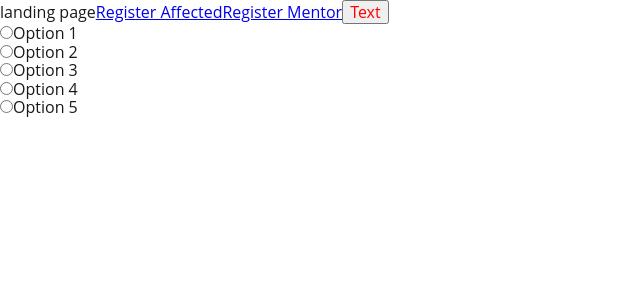
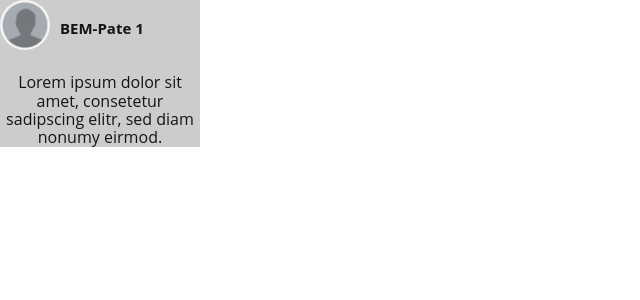
Before and after one commit to BEM-Pate/BEM-Frontend, a React (Create React App) app: page / in a window 1280 px wide. Shown: the top 300 px of the page, without its empty margins (0-640 px from the left). Built offline with nearby package versions, Linux system fonts and the light colour scheme.

Commit message:
Add AvatarList & ColorList
AvatarListe mit dummy Image Header und Description. Der Gedanke für die, die kein PB haben den anfangsbuchstaben vom Vor und Zunamen. Erstmal Hardcode. Eventuell npm paket finden?

```diff
--- /dev/null
+++ b/src/components/AvatarList/AvatarList.module.scss
@@ -0,0 +1,16 @@
+.cardContainer {
+  display: flex;
+
+  &HeaderText {
+    font-size: 15px;
+    padding-left: 5%;
+  }
+  &DescriptionText {
+    max-width: 200px;
+    text-align: center;
+  }
+}
+.mainContainer {
+  background-color: var(--color-border);
+  width: 200px;
+}
--- /dev/null
+++ b/src/components/AvatarList/AvatarList.tsx
@@ -0,0 +1,19 @@
+import React from 'react';
+import style from './AvatarList.module.scss';
+// import ColorAvatar from './ColorAvatar/ColorAvatar';
+import ImageAvatar from './ImageAvatar/ImageAvatar';
+
+const AvatarList = () => (
+  <div className={style.mainContainer}>
+    <div className={style.cardContainer}>
+      <ImageAvatar />
+      <h4 className={style.cardContainerHeaderText}>BEM-Pate 1</h4>
+
+    </div>
+    <p className={style.cardContainerDescriptionText}>
+      Lorem ipsum dolor sit amet, consetetur sadipscing elitr, sed diam nonumy eirmod.
+    </p>
+  </div>
+
+);
+export default AvatarList;
--- /dev/null
+++ b/src/components/AvatarList/ColorAvatar/ColorAvatar.tsx
@@ -0,0 +1,10 @@
+import React from 'react';
+import style from './ColorAvatar.module.scss';
+
+const ColorAvatar = () => (
+  <div className={style.avatar}>
+    <span className={style.avatartext}>BP</span>
+  </div>
+
+);
+export default ColorAvatar;
--- /dev/null
+++ b/src/components/AvatarList/ImageAvatar/ImageAvatar.module.scss
@@ -0,0 +1,9 @@
+.cardContainer {
+    background-color: var(--color-border);
+
+    &AvatarImage {
+      width: 50px;
+      height: 50px;
+      border-radius: 50%;
+    }
+}
--- /dev/null
+++ b/src/components/AvatarList/ImageAvatar/ImageAvatar.tsx
@@ -0,0 +1,10 @@
+import React from 'react';
+import style from './ImageAvatar.module.scss';
+import avatarImage from './avatar-dummy.png';
+
+const ImageAvatar = () => (
+  <div>
+    <img src={avatarImage} alt="avatarImage" className={style.cardContainerAvatarImage} />
+  </div>
+);
+export default ImageAvatar;
--- a/src/index.tsx
+++ b/src/index.tsx
@@ -1,15 +1,16 @@
 import React from 'react';
 import ReactDOM from 'react-dom/client';
 import './index.scss';
-import App from './App';
+// import App from './App';
 import reportWebVitals from './reportWebVitals';
+import AvatarList from './components/AvatarList/AvatarList';
 
 const root = ReactDOM.createRoot(
   document.getElementById('root') as HTMLElement,
 );
 root.render(
   <React.StrictMode>
-    <App />
+    <AvatarList />
   </React.StrictMode>,
 );
 
```
Also changed, not shown: src/components/AvatarList/ColorAvatar/ColorAvatar.module.scss (added, +12 -0 lines), src/components/AvatarList/ImageAvatar/avatar-dummy.png (added).
